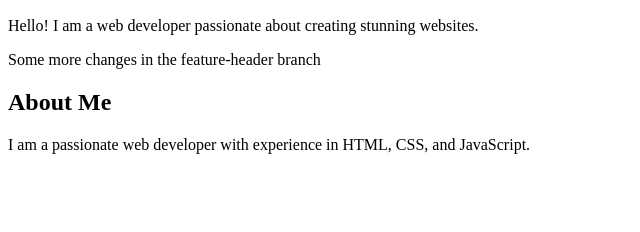
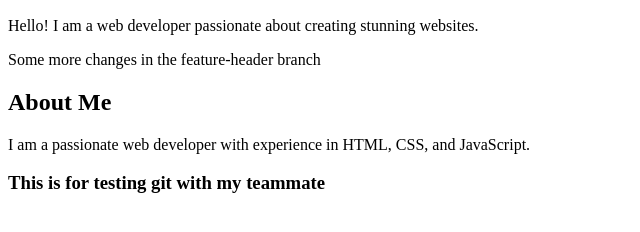
Before and after one commit to Shamil16084/team-project, a plain HTML site: page index.html in a window 1280 px wide. Shown: the part 110-342 px from the top of the page, without its empty margins (0-640 px from the left). Drawn offline with Linux system fonts and the light colour scheme.

Commit message:
index.html is changed

```diff
--- a/index.html
+++ b/index.html
@@ -26,6 +26,9 @@
     </section>
 
 
+    <h3>This is for testing git with my teammate</h3>
+
+
 </body>
 
 </html>
```
